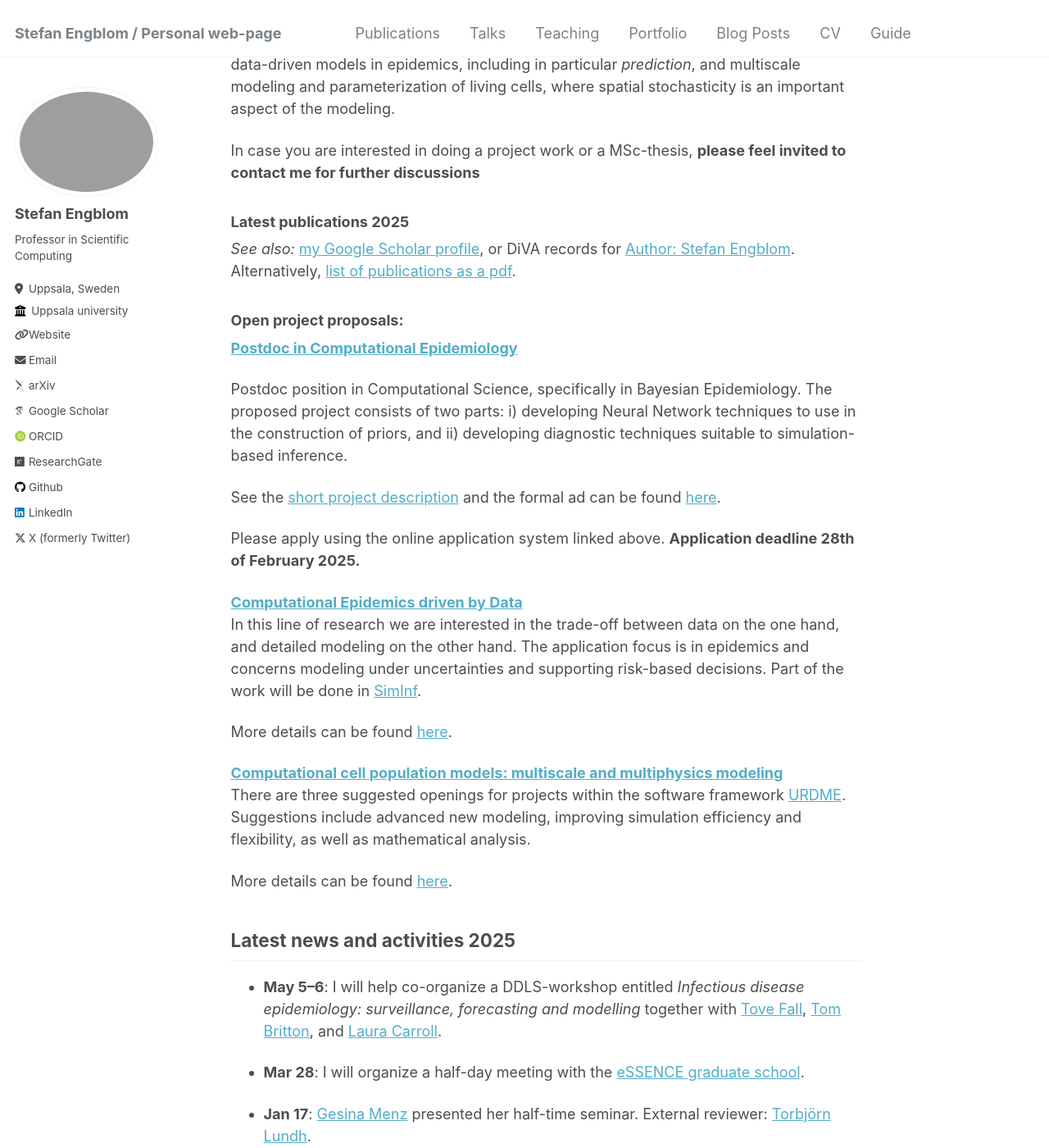
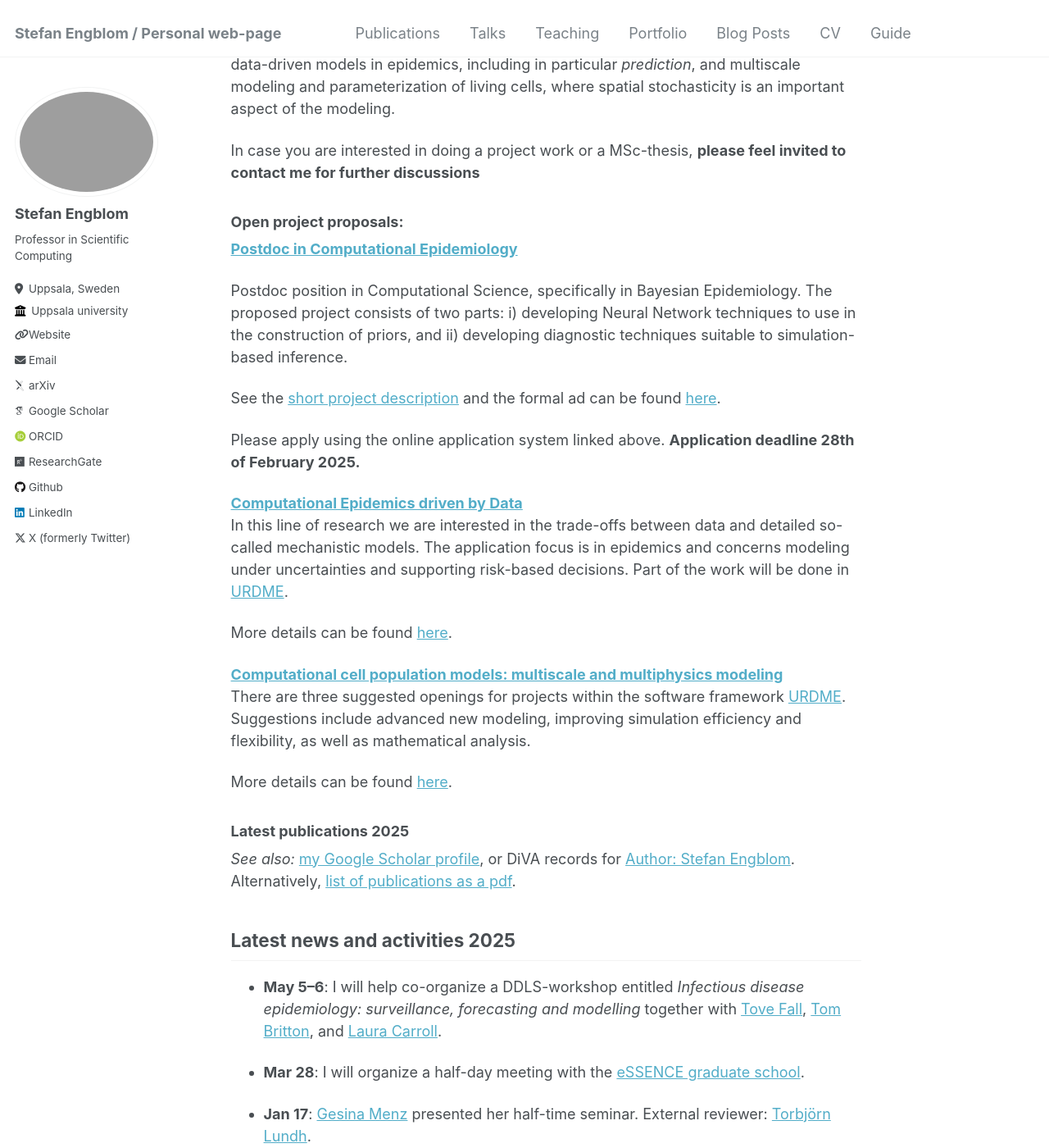
Before and after one commit to stefanengblom/stefanengblom.github.io, a Jekyll site: the page built from _pages/about.md, in a window 1280 px wide and 1400 px high, scrolled down 783 px. Shown: the whole window at 82% size. Built offline with Jekyll 4.4.1, drawn with Linux system fonts in a browser that asks for light colours; some web fonts are replaced.

Commit message:
improved description

```diff
--- a/_pages/about.md
+++ b/_pages/about.md
@@ -46,7 +38,7 @@
 Please apply using the online application system linked above. **Application deadline 28th of February 2025.**
 
 **[Computational Epidemics driven by Data](../files/docs/BayesianEpidemics.pdf)**
-In this line of research we are interested in the trade-off between data on the one hand, and detailed modeling on the other hand. The application focus is in epidemics and concerns modeling under uncertainties and supporting risk-based decisions. Part of the work will be done in [SimInf](http://www.siminf.se).
+In this line of research we are interested in the trade-offs between data and detailed so-called mechanistic models. The application focus is in epidemics and concerns modeling under uncertainties and supporting risk-based decisions. Part of the work will be done in [URDME](http://urdme.github.io/urdme).
 
 More details can be found [here](../files/docs/BayesianEpidemics.pdf).
 
```
Also changed, not shown: other parts of _pages/about.md (+8 -8 lines).
